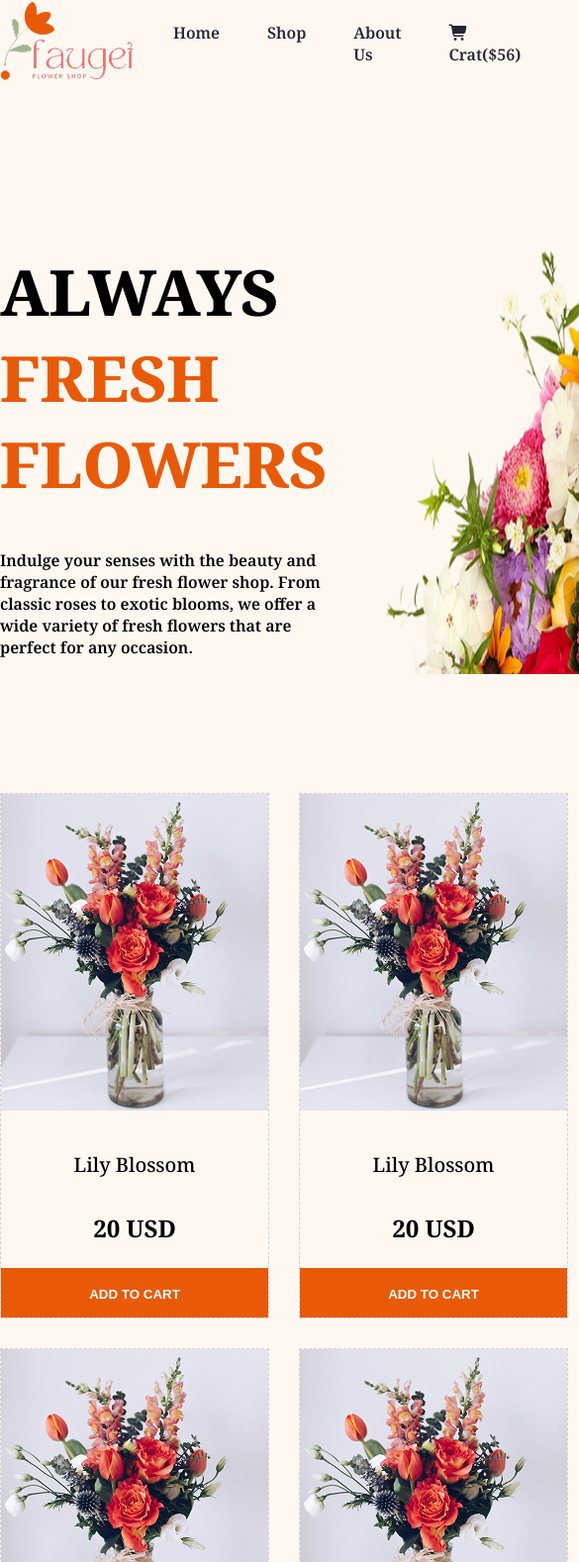
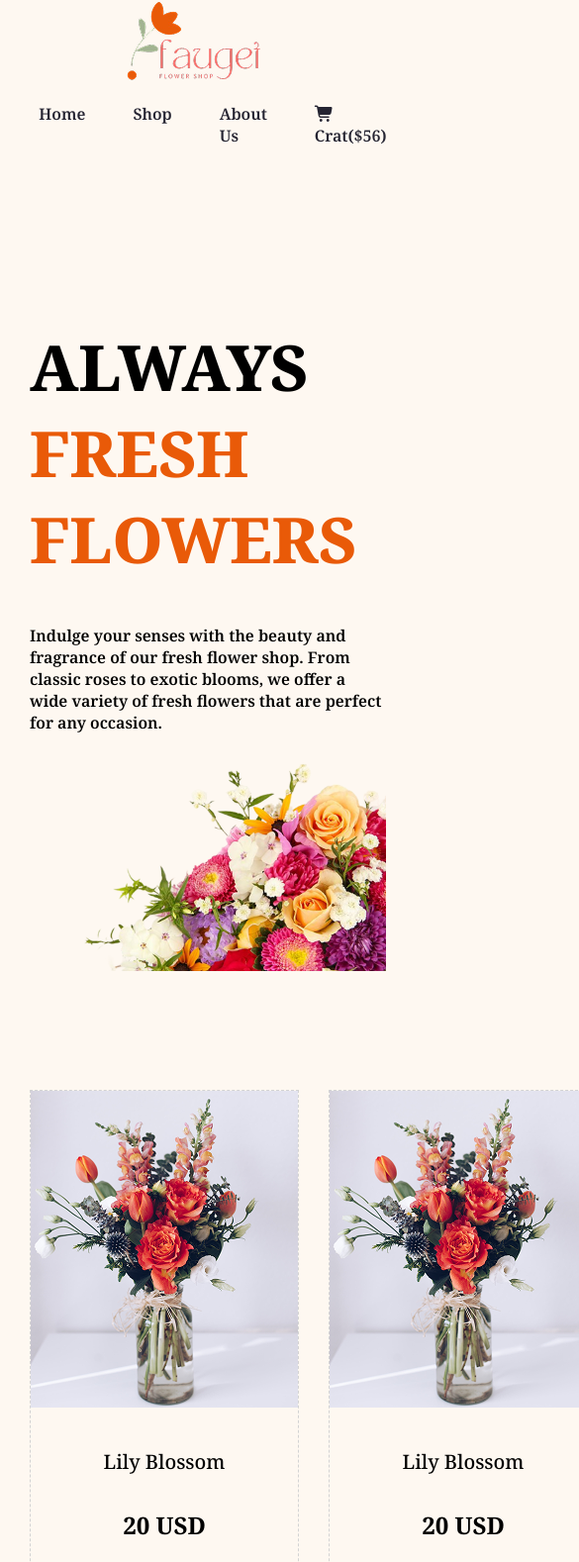
Before and after one commit to montaj25/assingment-02, a plain HTML site: page index.html in a window 390 px wide. Shown: the top 1578 px of the page at 99% size, 585 px wide, since content can reach past the window. Drawn offline with Linux system fonts and the light colour scheme.

Commit message:
added the responsive part

```diff
--- a/styles/styles.css
+++ b/styles/styles.css
@@ -11,7 +11,6 @@
 
 .navbar{
     display: flex;
-
     justify-content: space-between;
     align-items: center;
 }
@@ -171,6 +170,8 @@ input{
 }
 .footer{
   display: flex;
+  justify-content: space-between;
+  align-items: center;
   gap: 50px;
   height: 250px;
   margin: 50px auto;
@@ -182,11 +183,24 @@ footer li{
   list-style: none;
 
 }
-footer ul{
-  gap: 32px;
+.logo{
+
+  display: flex;
 }
-.logo{
-  width: 216px;
-  display: flex;
-
+@media screen and (max-width: 576px) {
+  .navbar,
+  .nav-content{
+    flex-direction: column;
+  }
+  .nav-content,
+  .card-container,
+  .flower-lover{
+    margin-left: 30px;
+  }
+  .card-container{
+    grid-template-columns: repeat(2, 1fr);
+  }
+  .flower-lover{
+    flex-direction: column;
+  }
 }
```
